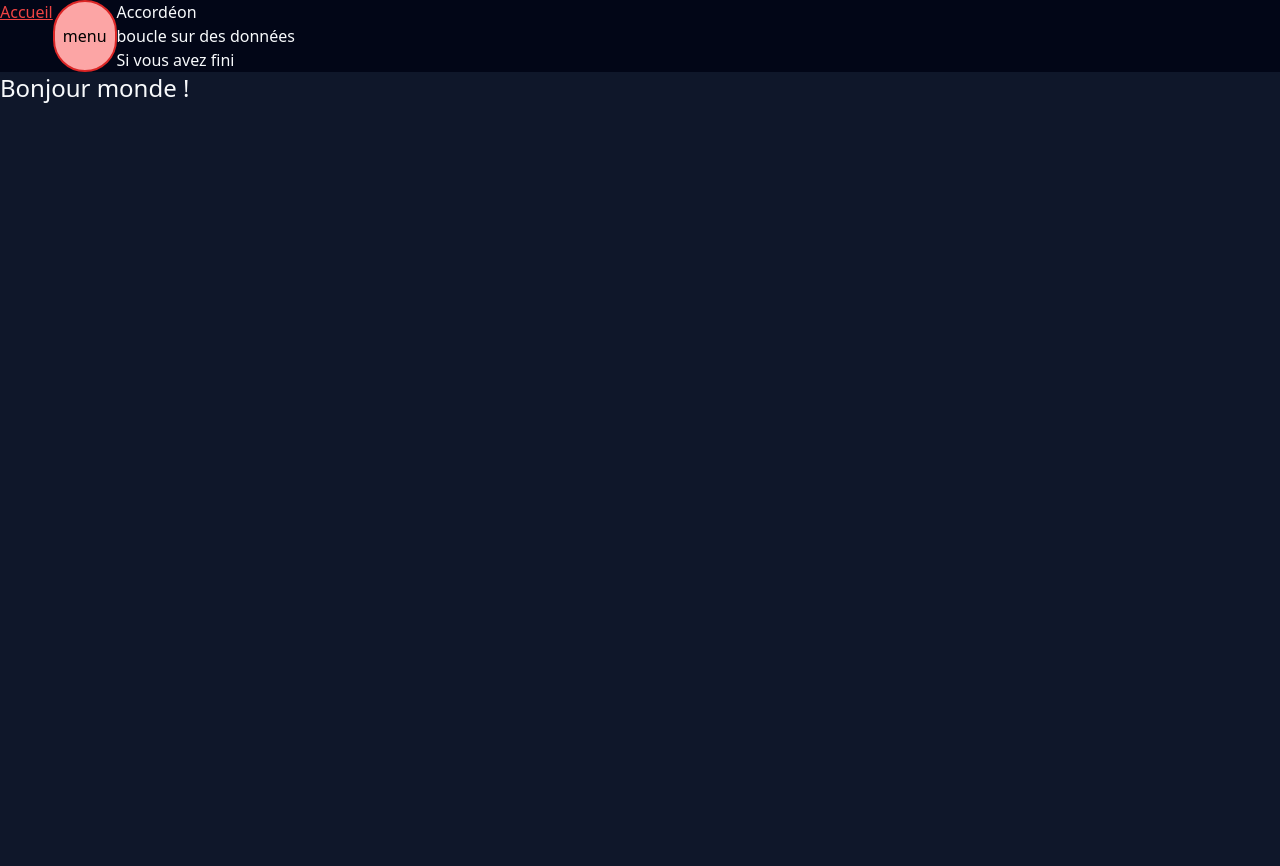
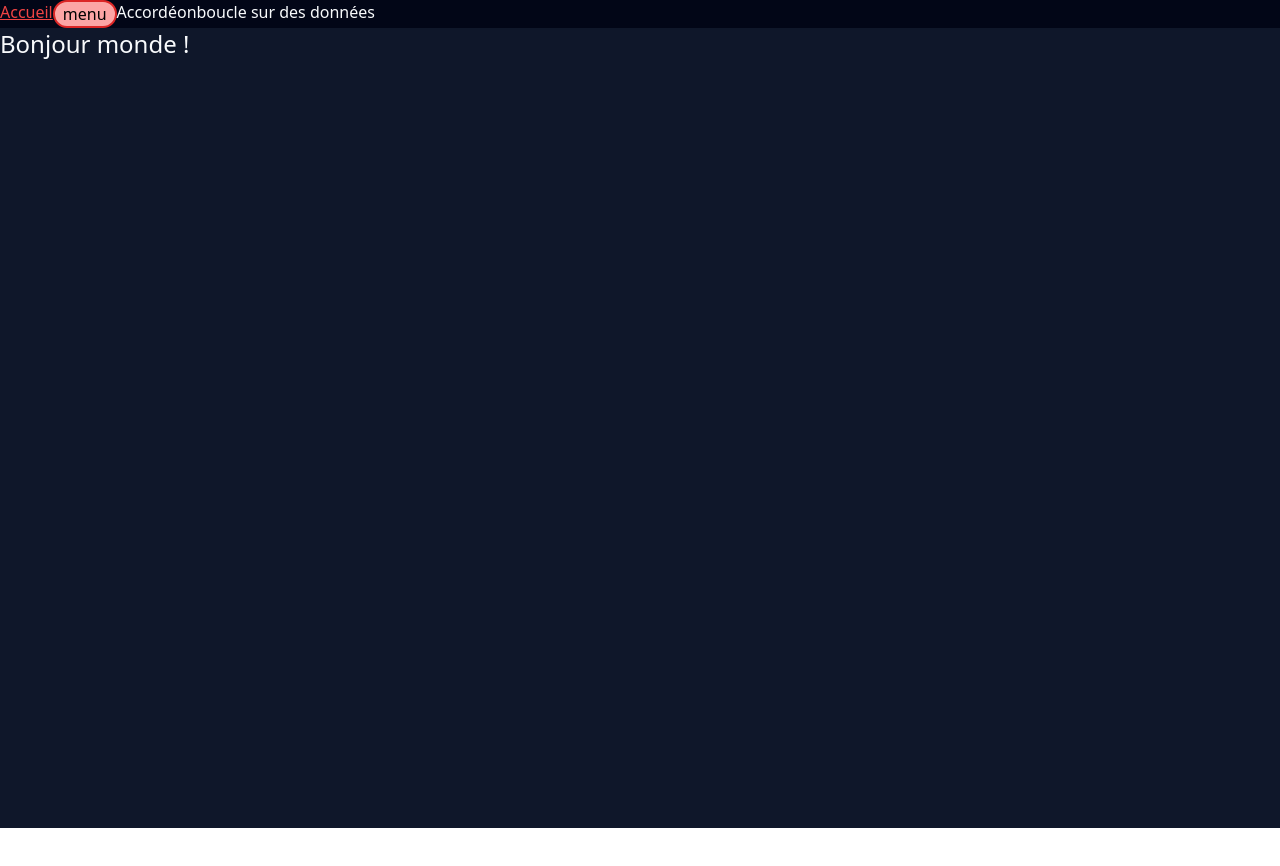
Before and after one commit to MMI-SAE-203/r213-2024-pracht-tp1-BardeyLucas, a Vue app: page / in a window 1280 px wide. Both pictures are taken after a click on the button "menu". Shown: the top 866 px of the page. After the commit the page ends 828 px from the top, so only its background shows below. Built offline with nearby package versions, Linux system fonts and the light colour scheme.

Commit message:
supression temporaire ou définitif de l'accès à la page bonus

```diff
--- a/src/App.vue
+++ b/src/App.vue
@@ -25,15 +25,12 @@ onErrorCaptured((err, instance, info) => {
     <Transition class="transition-transform duration-1000" enter-from-class="-translate-x-full"
       enter-to-class="translate-x-0" leave-active-class="-translate-x-full">
       <nav id="mainNav" v-show="menuIsOpen" class="text-slate-50">
-        <ul>
+        <ul class="flex">
           <li>
             <RouterLink to="/accordeon">Accordéon</RouterLink>
           </li>
           <li>
             <RouterLink to="/boucle">boucle sur des données</RouterLink>
-          </li>
-          <li>
-            <RouterLink to="/bonus">Si vous avez fini</RouterLink>
           </li>
         </ul>
       </nav>
```
